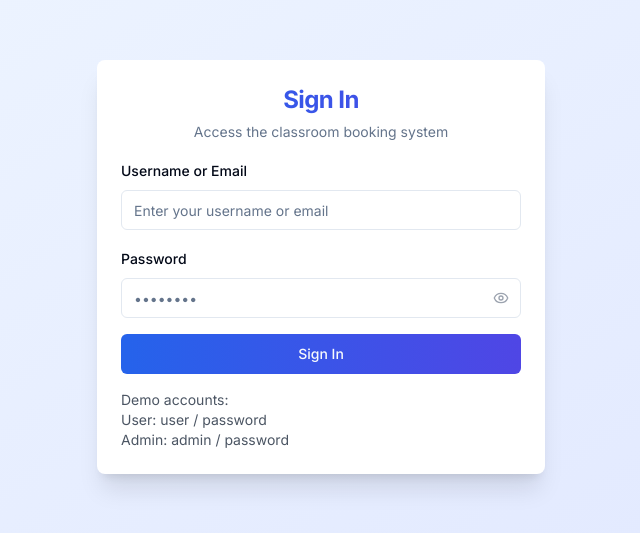
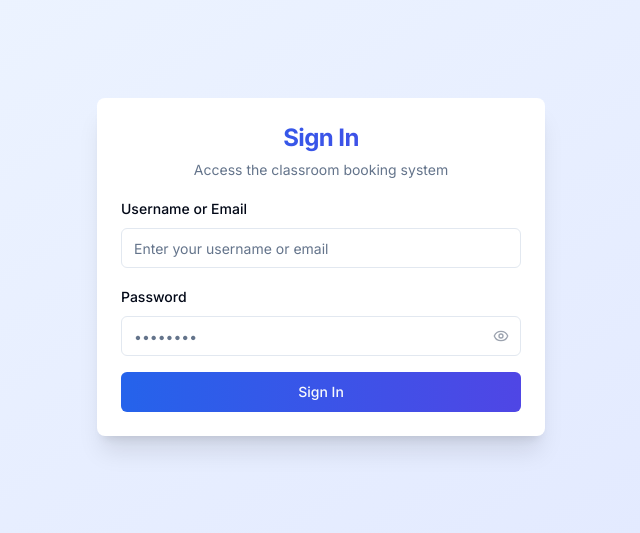
Before and after one commit to hamo0od/SkyVision-Booking-class-app, a Next.js app: page /auth/signin in a window 1280 px wide. Shown: the part 133-666 px from the top of the page, without its empty margins (319-959 px from the left). Built offline with nearby package versions, Linux system fonts and the light colour scheme.

Commit message:
chore: remove demo accounts from sign-in page
Clean up sign-in page for production release.

#VERCEL_SKIP

Co-authored-by: null <47895342+hamo0od@users.noreply.github.com>

```diff
--- a/app/auth/signin/page.tsx
+++ b/app/auth/signin/page.tsx
@@ -108,11 +108,6 @@ export default function SignIn() {
               )}
             </Button>
           </form>
-          <div className="mt-4 text-sm text-gray-600">
-            <p>Demo accounts:</p>
-            <p>User: user / password</p>
-            <p>Admin: admin / password</p>
-          </div>
         </CardContent>
       </Card>
     </div>
```
